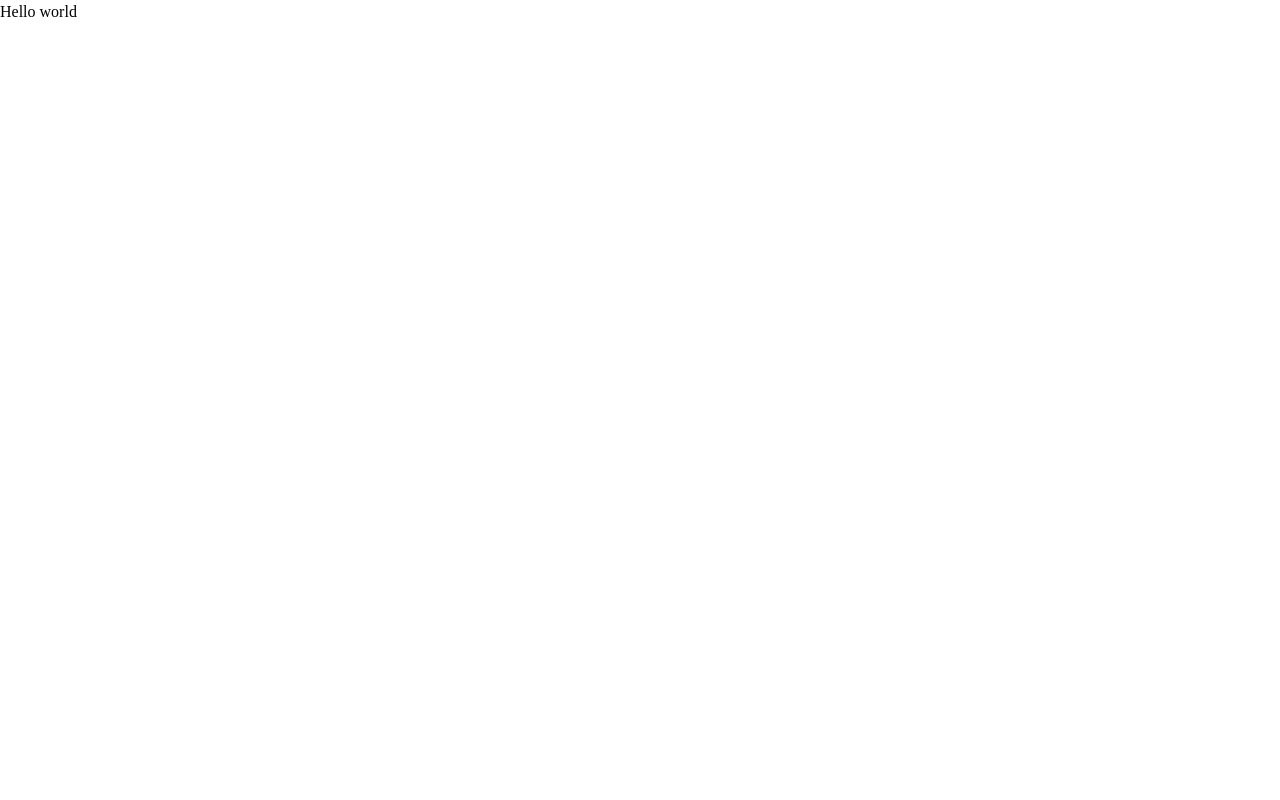
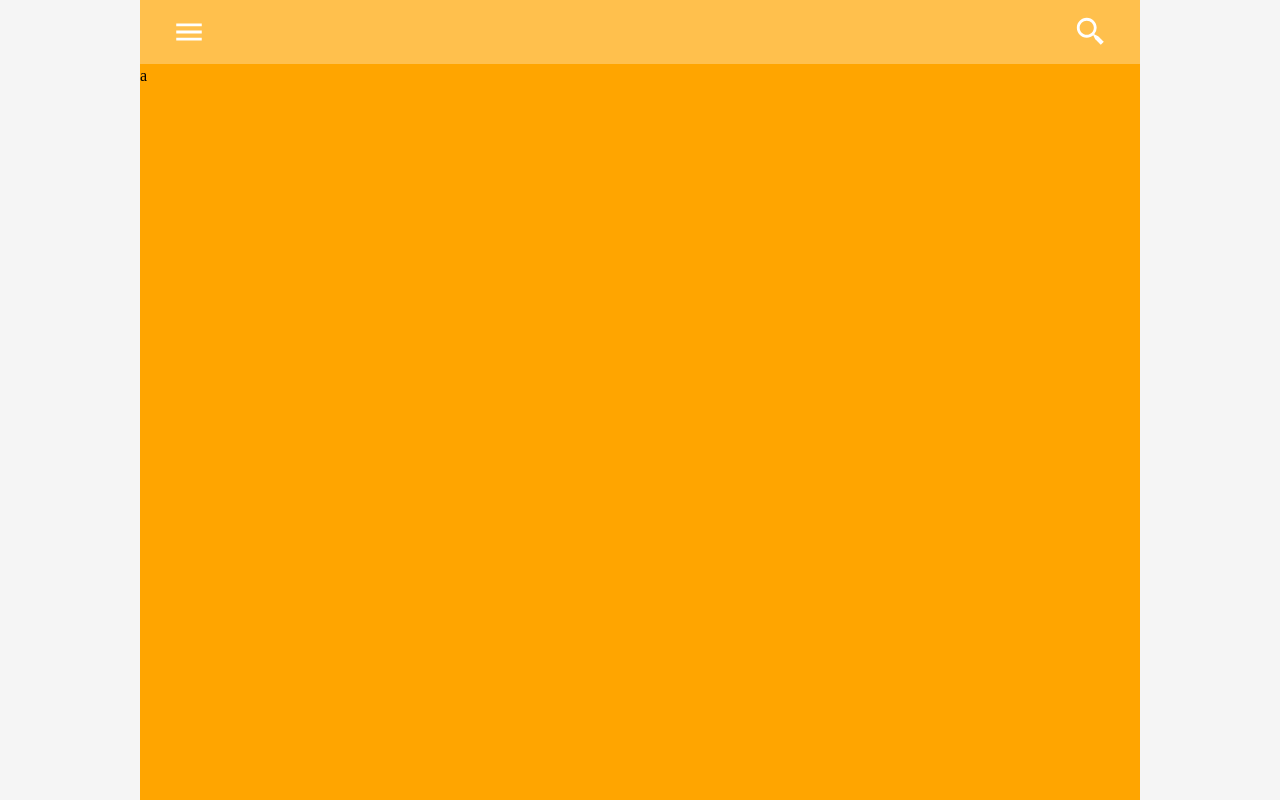
Before and after one commit to matkopiskor/weather-app, a React (Create React App) app: page / in a window 1280 px wide. Built offline with nearby package versions, Linux system fonts and the light colour scheme.

Commit message:
Add topbar

```diff
--- a/package.json
+++ b/package.json
@@ -6,6 +6,7 @@
         "axios": "^0.26.0",
         "react": "^17.0.2",
         "react-dom": "^17.0.2",
+        "react-icons": "^4.3.1",
         "react-scripts": "5.0.0",
         "typescript": "^4.5.5"
     },
@@ -36,6 +37,7 @@
         "@types/axios": "^0.14.0",
         "@types/react": "^17.0.39",
         "@types/react-dom": "^17.0.11",
+        "@types/react-icons": "^3.0.0",
         "@types/typescript": "^2.0.0"
     }
 }
--- a/src/App.tsx
+++ b/src/App.tsx
@@ -1,3 +1,11 @@
+import { Topbar } from './components/Topbar';
+
 export const App = () => {
-    return <div className="app">Hello world</div>;
+    return (
+        <div className="wrapper">
+            <div className="app">
+                <Topbar />a
+            </div>
+        </div>
+    );
 };
--- /dev/null
+++ b/src/components/Topbar.css
@@ -0,0 +1,13 @@
+.topbar {
+    height: 4rem;
+    display: flex;
+    justify-content: space-between;
+    align-items: center;
+    padding-inline: 2rem;
+    background-color: rgba(255 255 255 / 0.3);
+}
+
+.topbar__icon {
+    font-size: 2.125rem;
+    fill: white;
+}
--- /dev/null
+++ b/src/components/Topbar.tsx
@@ -0,0 +1,13 @@
+import { MdMenu } from 'react-icons/md';
+import { BiSearchAlt2 } from 'react-icons/bi';
+
+import './Topbar.css';
+
+export const Topbar = () => {
+    return (
+        <div className="topbar">
+            <MdMenu className="topbar__icon" />
+            <BiSearchAlt2 className="topbar__icon" />
+        </div>
+    );
+};
--- a/src/index.tsx
+++ b/src/index.tsx
@@ -1,6 +1,7 @@
 import { render } from 'react-dom';
+import { App } from './App';
 
 import './styles/reset.css';
 import './styles/style.css';
 
-render(<div>Hello world</div>, document.getElementById('root'));
+render(<App />, document.getElementById('root'));
--- a/src/styles/style.css
+++ b/src/styles/style.css
@@ -0,0 +1,23 @@
+body {
+    width: 100vw;
+    min-height: 100vh;
+    height: 100%;
+    background-color: whitesmoke;
+}
+
+.wrapper {
+    width: 100%;
+    height: 100vh;
+    display: flex;
+    justify-content: center;
+    align-items: center;
+}
+
+.app {
+    max-width: 1000px;
+    width: 100%;
+    min-height: 50vh;
+    height: 100%;
+    background-color: orange;
+    flex: 1 0 100%;
+}
```
Also changed, not shown: 1 other file (tests, documents, lock files or other folders).
